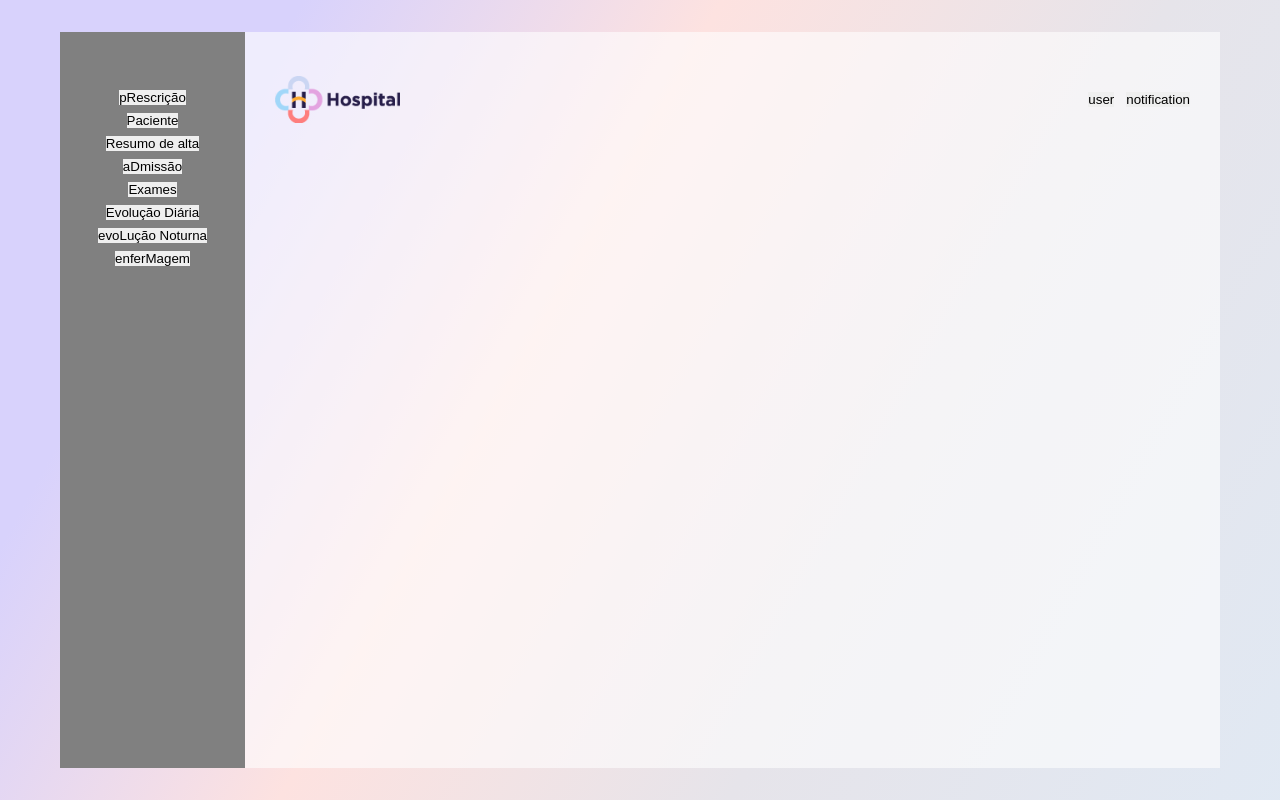
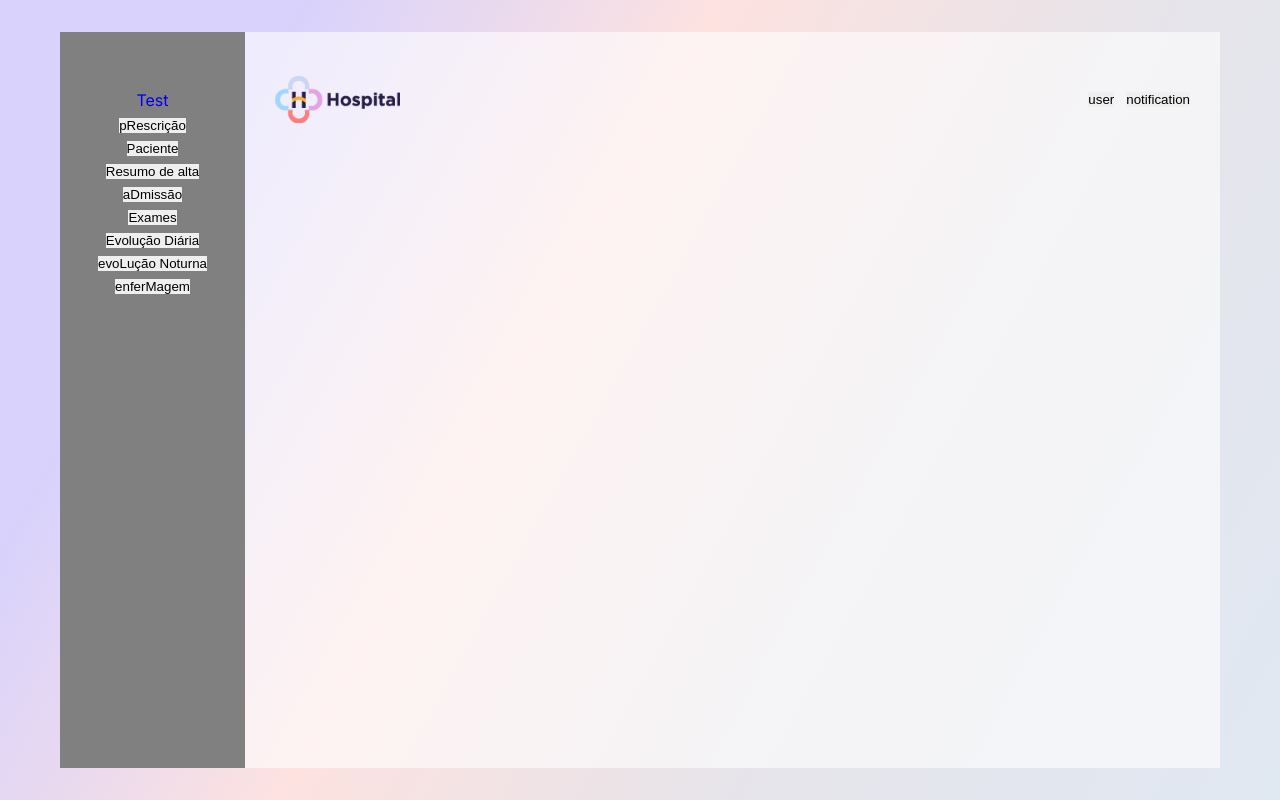
Before and after one commit to DanielReezende/dashboard-hospital, a React (Vite) app: page / in a window 1280 px wide. Built offline with nearby package versions, Linux system fonts and the light colour scheme.

Commit message:
Introdução a rotas

```diff
--- a/package.json
+++ b/package.json
@@ -12,7 +12,8 @@
   "dependencies": {
     "axios": "^1.6.1",
     "react": "^18.2.0",
-    "react-dom": "^18.2.0"
+    "react-dom": "^18.2.0",
+    "react-router-dom": "^6.20.0"
   },
   "devDependencies": {
     "@types/react": "^18.2.15",
--- a/src/App.tsx
+++ b/src/App.tsx
@@ -1,11 +1,12 @@
-import { Home } from "./pages/private/Home";
+import { BrowserRouter } from 'react-router-dom';
+
+import { Routers } from './routes';
 
 function App() {
   return (
-    <>
-
-      <Home />
-    </>
+    <BrowserRouter>
+      <Routers />
+    </BrowserRouter>
   );
 }
 
--- a/src/pages/private/Home/index.tsx
+++ b/src/pages/private/Home/index.tsx
@@ -1,10 +1,13 @@
-import styles from './home.module.css'
+import { Link } from 'react-router-dom';
 
-export function Home () {
+import styles from "./home.module.css";
+
+export function Home() {
   return (
     <div className={styles.background}>
       <main className={styles.container}>
         <aside className={styles.sidebar}>
+          <Link to="/test">Test</Link>
           <button>pRescrição</button>
           <button>Paciente</button>
           <button>Resumo de alta</button>
@@ -19,14 +22,16 @@
           <header className={styles.header}>
             <img src="/images/logo.svg" alt="" />
 
-            <div className={styles['header-actions']}>
+            <div className={styles["header-actions"]}>
               <button>user</button>
               <button>notification</button>
             </div>
           </header>
 
+          <div>
+
           </div>
-
+        </div>
       </main>
     </div>
   );
--- /dev/null
+++ b/src/pages/private/Test/index.tsx
@@ -0,0 +1,7 @@
+export function Test() {
+  return (
+    <div>
+      <h1>PAGE TEST</h1>
+    </div>
+  );
+}
--- /dev/null
+++ b/src/routes/index.tsx
@@ -0,0 +1,15 @@
+import { Routes, Route } from "react-router-dom";
+
+// Pages
+import { Home } from "../pages/private/Home";
+import { Test } from "../pages/private/Test";
+
+export function Routers() {
+
+  return (
+    <Routes>
+      <Route path="/" element={<Home />} />
+      <Route path="/test" element={<Test />} />
+    </Routes>
+  );
+}
```
Also changed, not shown: 1 other file (tests, documents, lock files or other folders). Lines whose indentation alone changed are shown as unchanged.
